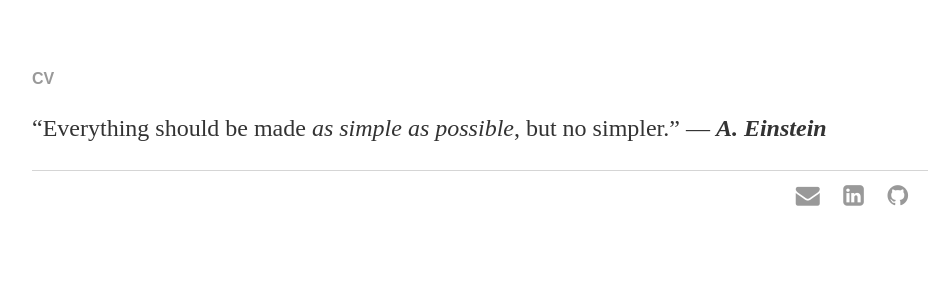
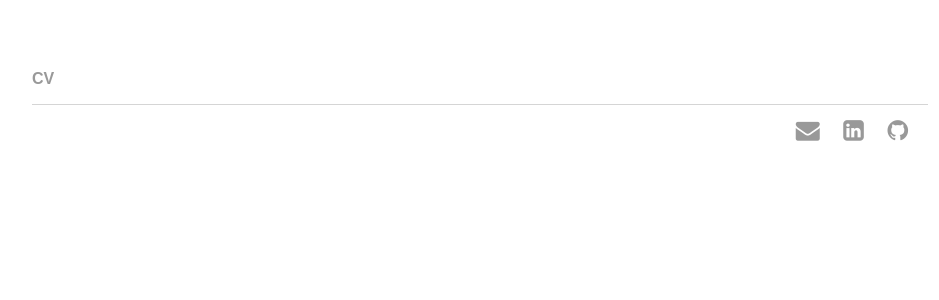
Before and after one commit to ip-jss/ip-jss.github.io, a Jekyll site: the page built from index.html, in a window 1280 px wide. Shown: the top 300 px of the page, without its empty margins (160-1099 px from the left). Built offline with Jekyll 4.4.1, drawn with Linux system fonts in a browser that asks for light colours.

Commit message:
Update index.html

```diff
--- a/index.html
+++ b/index.html
@@ -11,6 +11,6 @@ title: Jessica Ip
 
 
   <div class="blurb">
-	<!-- <p> 🍃</p> -->
-	  <p>“Everything should be made <em>as simple as possible</em>, but no simpler.” — <b><em>A. Einstein</em></b></p>
+	<!-- <p> 🍃Hi there! This page is under construction, but in the meantime, you can view my CV at the top. </p> -->
+
   </div>
```
